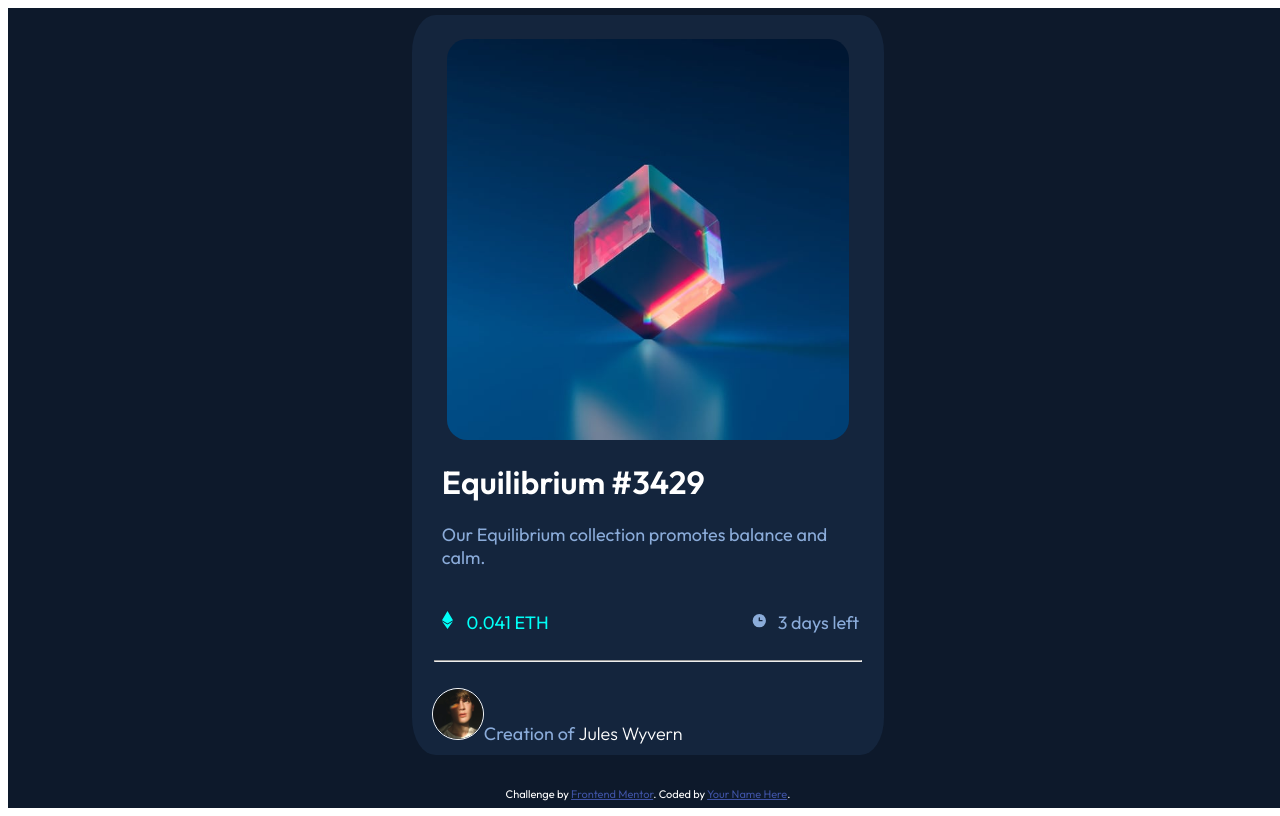
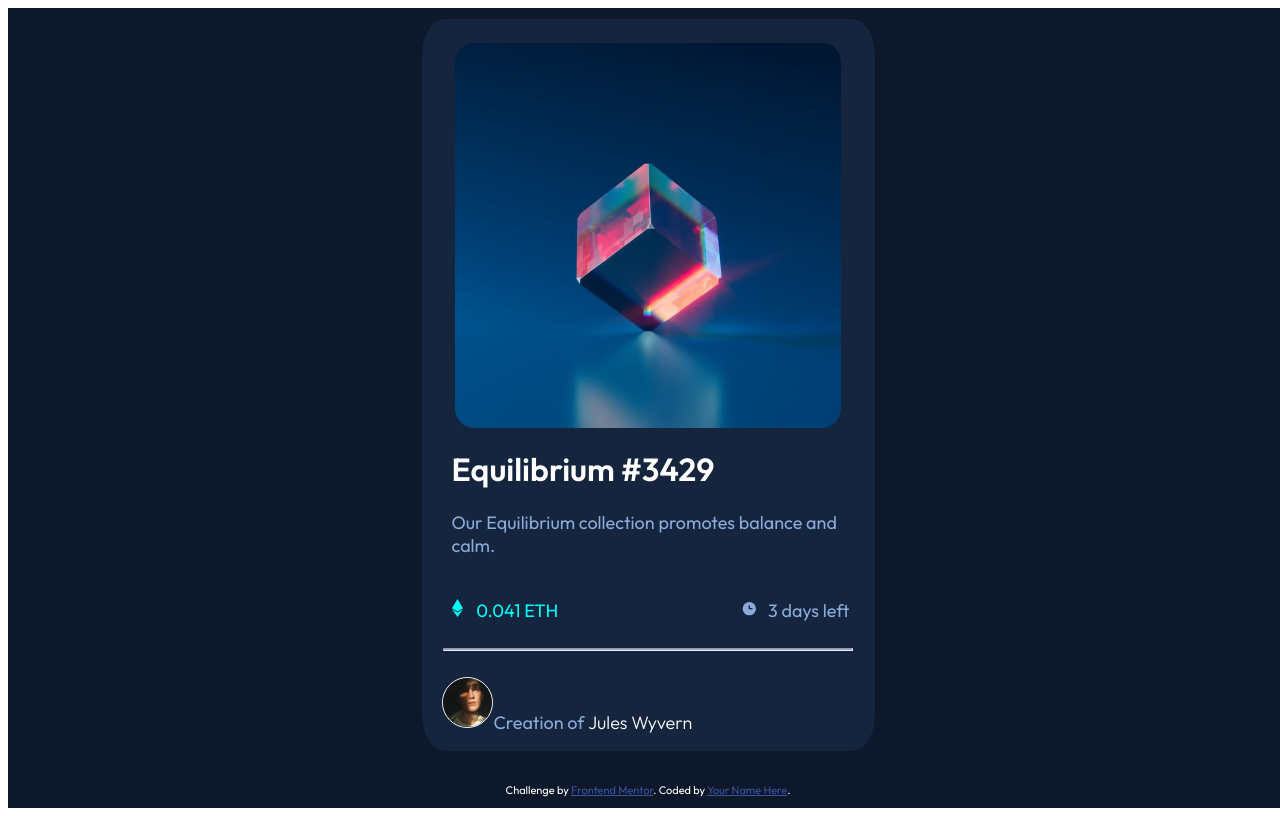
Before and after one commit to brewaskew/nft-card, a plain HTML site: page index.html in a window 1280 px wide. Drawn offline with Linux system fonts and the light colour scheme.

Commit message:
changes made

```diff
--- a/app.css
+++ b/app.css
@@ -47,7 +47,7 @@ hr {
     flex-direction: column;
     justify-content: center;
     align-items: center;
-    height: 100%;
+    height: auto;
     width: 75%;
     border-radius: 5%;
 }
@@ -55,7 +55,7 @@ hr {
 .nftImage {
     width: 85%;
     height: 85%;
-    margin-top: 2em;
+    margin-top: 1.5em;
     border-radius: 5%;
 }
 
```
